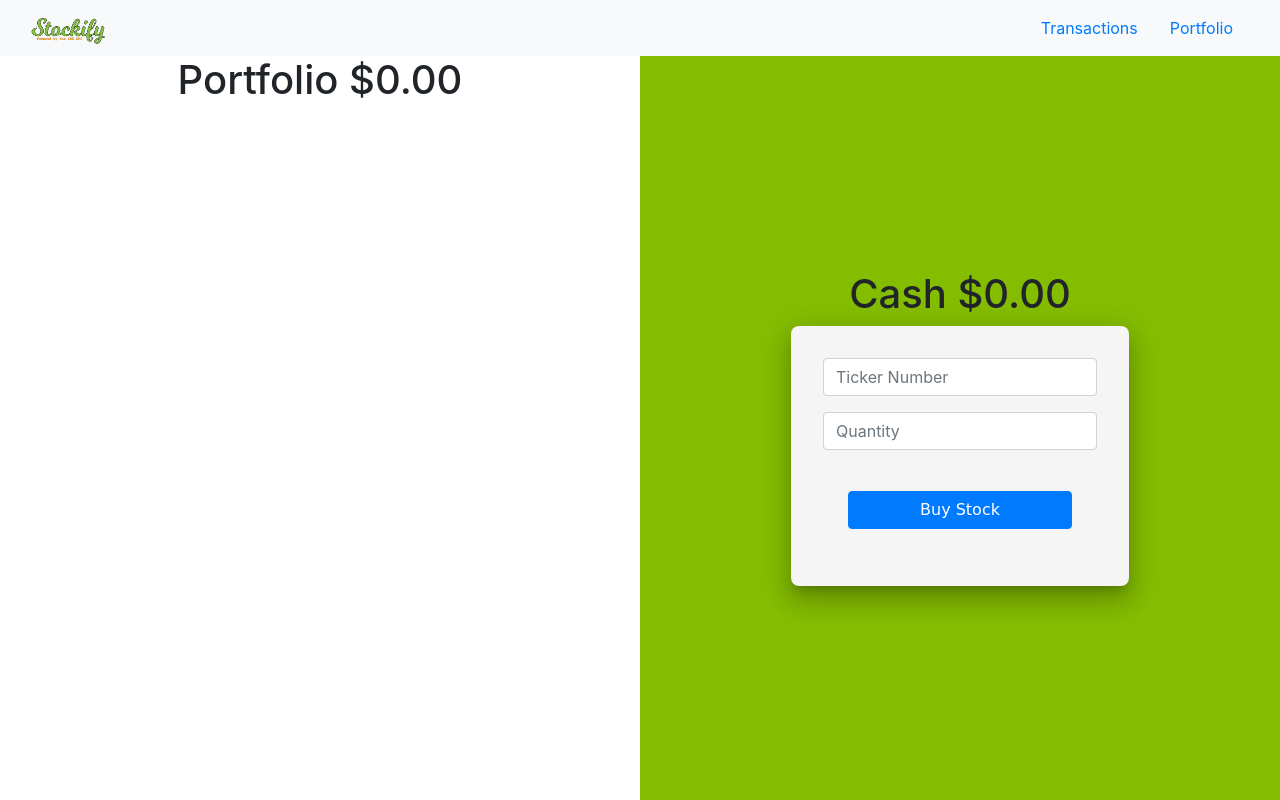
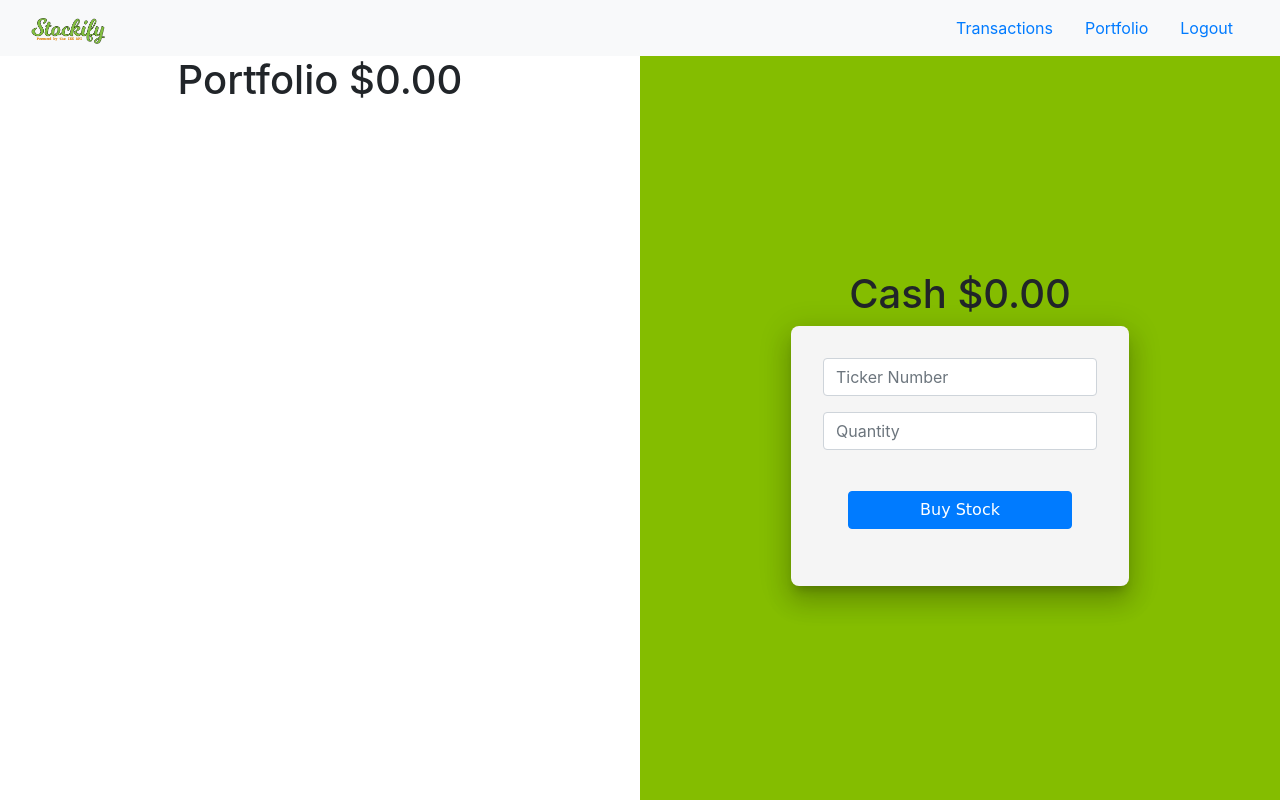
Before and after one commit to katbelle/TTP-FS, a Flask app: page /portfolio in a window 1280 px wide. Run offline with Flask 2, Linux system fonts and the light colour scheme; the visitor is signed in with stand-in values (Sample User, id 1); data comes from the database, SQL or seed files in the repository; data that the repository does not hold is empty; some libraries are stand-ins or nearby versions.

Commit message:
Logout route is now working

```diff
--- a/templates/base.html
+++ b/templates/base.html
@@ -32,6 +32,9 @@
               <li class="nav-item">
                   <a class="nav-link" href="/portfolio">Portfolio</a>
               </li>
+              <li class="nav-item">
+                  <a class="nav-link" href="/logout"> Logout </a>
+              </li>
             </ul>
         </div>
       </div>
```
